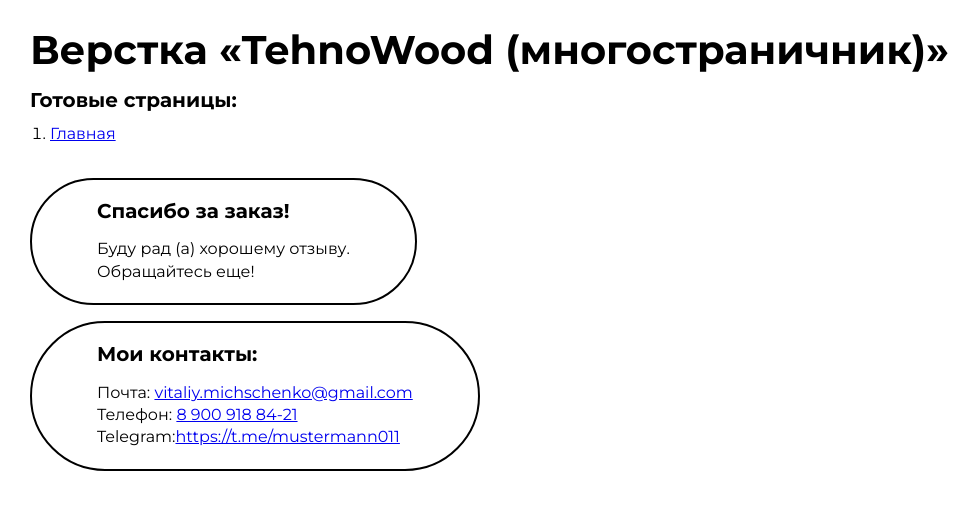
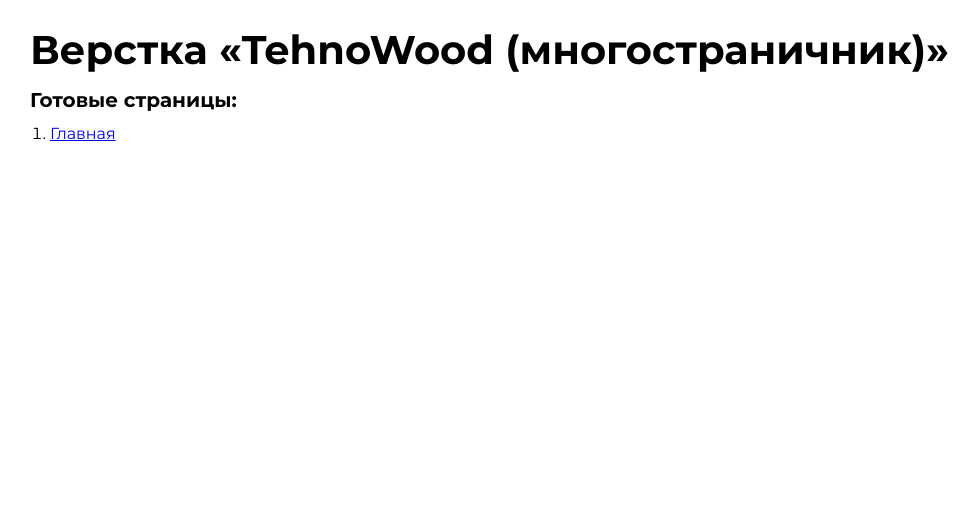
Before and after one commit to titanic00/TehnoWood-, a plain HTML site: page index.html in a window 1280 px wide. Shown: the whole page, without its empty margins (0-980 px from the left). Drawn offline with Linux system fonts and the light colour scheme.

Commit message:
Update 2022-10-23T19:28:35.926Z

```diff
--- a/home.html
+++ b/home.html
@@ -5,7 +5,7 @@
 	<title>Главная</title>
 	<meta charset="UTF-8">
 	<!-- <style>body{opacity: 0;}</style> -->
-	<link rel="stylesheet" href="css/style.min.css?_v=20221023222432">
+	<link rel="stylesheet" href="css/style.min.css?_v=20221023222832">
 	<!-- <meta name="robots" content="noindex, nofollow"> -->
 	<meta name="viewport" content="width=device-width, initial-scale=1.0">
 </head>
@@ -580,9 +580,9 @@
 			</div>
 		</div>
 	</div>
-	<script src="https://api-maps.yandex.ru/2.1/?apikey=61ff84ef-81da-47e7-89f1-9b7c3c9ed779&lang=ru_RU&_v=20221023222432" type="text/javascript">
+	<script src="https://api-maps.yandex.ru/2.1/?apikey=61ff84ef-81da-47e7-89f1-9b7c3c9ed779&lang=ru_RU&_v=20221023222832" type="text/javascript">
 	</script>
-	<script src="js/app.min.js?_v=20221023222432"></script>
+	<script src="js/app.min.js?_v=20221023222832"></script>
 </body>
 
 </html>
--- a/index.html
+++ b/index.html
@@ -14,9 +14,9 @@
 		<ol class="rootpage__list">
 			<li><a target="_blank" href="home.html">Главная</a></li>
 		</ol>
-		<div class="rootpage__tnx">
+		<!--		<div class="rootpage__tnx">
 			<h2>Спасибо за заказ!</h2>
-			<p>Буду рад (а) хорошему отзыву.</p>
+			<p>Буду рад хорошему отзыву.</p>
 			<p>Обращайтесь еще!</p>
 		</div>
 		<div class="rootpage__contacts">
@@ -25,6 +25,7 @@
 			<p>Телефон: <a href="tel:89009188421">8 900 918 84-21</a></p>
 			<p>Telegram:<a href="https://t.me/mustermann011">https://t.me/mustermann011</a></p>
 		</div>
+	-->
 	</div>
 </body>
 <style>
```
